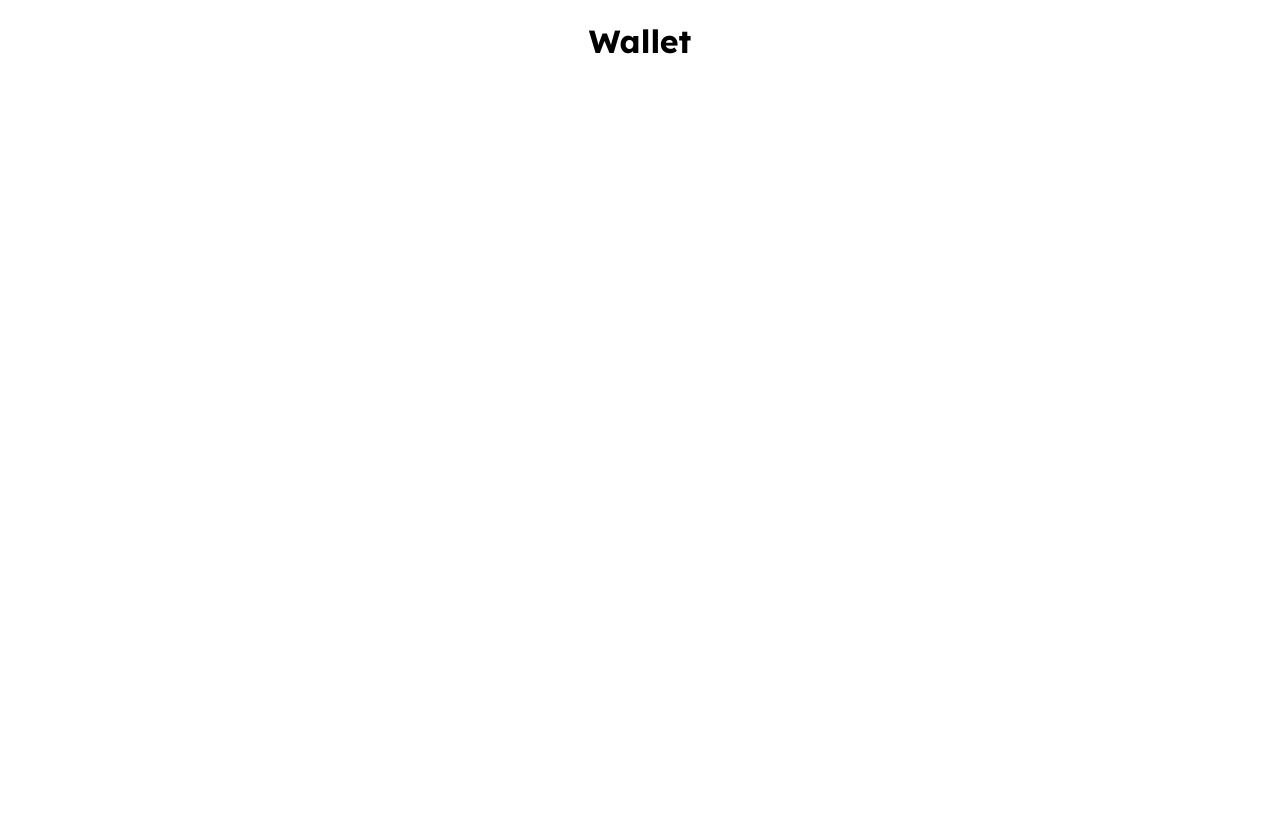
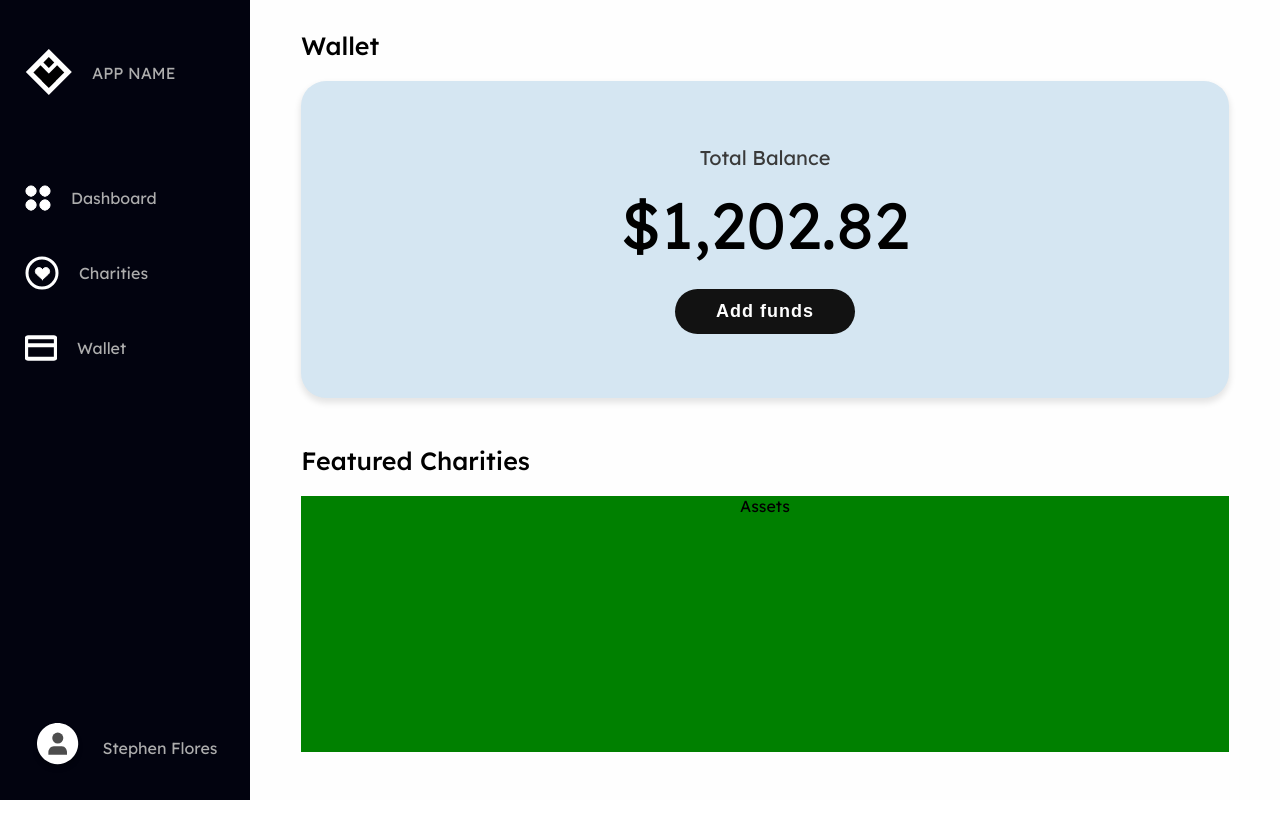
Before and after one commit to david-wei-01001/CryptoCare, a React (Create React App) app in the folder frontend/: page /wallet in a window 1280 px wide. After the commit the page ends 800 px from the top, so only its background shows below. Built offline with nearby package versions, Linux system fonts and the light colour scheme.

Commit message:
feat: Created Wallet Card Component

```diff
--- a/frontend/src/App.css
+++ b/frontend/src/App.css
@@ -7,6 +7,7 @@
   --accent-light-yellow: #FCFD9C;
   --off-white--background: #FEFEFE;
   --light-gray--background: #F7F7F7;
+  --light-blue-background: #D5E6F2;
   --off-black--background: #02030F;
   --black--text: #000000;
   --med-gray--text: #3A3A3A;
@@ -20,6 +21,12 @@
 .App-logo {
   height: 40vmin;
   pointer-events: none;
+}
+
+.sidebar {
+  width: 250px;
+  background-color: #02030F;
+  height: 100%;
 }
 
 @media (prefers-reduced-motion: no-preference) {
--- a/frontend/src/components/Dashboard/Dashboard.css
+++ b/frontend/src/components/Dashboard/Dashboard.css
@@ -63,6 +63,10 @@
 
 /* Donations History  -- START */
 
+.donation-history-container {
+  box-shadow: 0px 4px 6px 0px rgba(0, 0, 0, 0.1);
+}
+
 .donations-card {
   display: flex;
   flex-direction: column;
--- /dev/null
+++ b/frontend/src/components/Wallet/Assets/Assets.css
@@ -0,0 +1,4 @@
+.assets {
+  background-color: green;
+  height: 100%;
+}
--- /dev/null
+++ b/frontend/src/components/Wallet/Assets/Assets.js
@@ -0,0 +1,12 @@
+import React from 'react';
+import './Assets.css';
+
+const Assets = () => {
+  return (
+    <div className="assets">
+Assets
+    </div>
+  );
+};
+
+export default Assets;
--- a/frontend/src/components/Wallet/Wallet.css
+++ b/frontend/src/components/Wallet/Wallet.css
@@ -0,0 +1,58 @@
+.wallet-container {
+  display: flex;
+  flex-direction: row;
+  height: 100vh;
+  background-color: var(--off-white--background);
+}
+
+.wallet-content h1 {
+  font-size: 25px;
+  font-weight: 500;
+  margin-bottom: 20px;
+}
+
+.wallet-content {
+  display: flex;
+  flex-direction: column;
+  padding: 1% 4%;
+  width: 100%;
+  gap: 20px;
+}
+
+.wallet-content > * {
+  flex: 1;
+}
+
+.wallet-container .top-section {
+  text-align: left;
+  display: flex;
+  flex-direction: column;
+  padding-bottom: 0;
+  flex: 8%;
+}
+
+.bottom-section {
+  margin-top: 10px;
+  padding-bottom: 35px;
+}
+
+/* Assets -- START */
+.assets-section-container {
+  flex: 1;
+}
+
+.assets-section {
+  display: flex;
+  flex-direction: column;
+  height: 100%;
+}
+
+.assets-section .header-section {
+  display: flex;
+  justify-content: space-between;
+}
+
+.assets-section .small-button.stroke {
+  margin-left: auto;
+  margin-right: 0;
+}
--- a/frontend/src/components/Wallet/Wallet.js
+++ b/frontend/src/components/Wallet/Wallet.js
@@ -1,9 +1,31 @@
 import React from 'react';
+import NavigationSidebar from '../NavigationSideBar/NavigationSidebar';
+import Assets from './Assets/Assets';
+import WalletCard from './WalletCard/WalletCard';
+import './Wallet.css';
 
 const Wallet = () => {
   return (
-    <div>
-      <h1>Wallet</h1>
+    <div className="wallet-container">
+      <div className="sidebar">
+        {<NavigationSidebar />}
+      </div>
+      <div className="wallet-content">
+        <div className="top-section">
+          <h1 className="header">Wallet</h1>
+          <WalletCard />
+        </div>
+
+
+        <div className="bottom-section">
+          <div className="assets-section">
+            <div className="header-section">
+              <h1 className="header">Featured Charities</h1>
+            </div>
+            <Assets />
+          </div>
+        </div>
+      </div>
     </div>
   );
 };
--- /dev/null
+++ b/frontend/src/components/Wallet/WalletCard/WalletCard.css
@@ -0,0 +1,38 @@
+.wallet-card-container {
+  background-color: var(--light-blue-background);
+  height: 100%;
+  border-radius: 20px;
+}
+
+p {
+  margin: 0;
+}
+
+.wallet-card-container {
+  background-color: var(--light-blue-background);
+  border-radius: 25px;
+  display: flex;
+  flex-direction: column;
+  justify-content: center;
+  align-items: center;
+  height: 100%;
+  box-shadow: 0px 4px 6px 1px rgba(0, 0, 0, 0.1);
+}
+
+.wallet-card-wrapper {
+  text-align: center;
+  display: flex;
+  flex-direction: column;
+  gap: 14px;
+}
+
+/* Other styles for header and amount */
+.wallet-card-header {
+  font-size: 20px;
+  color: #3A3A3A;
+}
+
+.wallet-card-amount {
+  font-size: 65px;
+  color: #000000;
+}
--- /dev/null
+++ b/frontend/src/components/Wallet/WalletCard/WalletCard.js
@@ -0,0 +1,18 @@
+import React from 'react';
+import './WalletCard.css';
+import SmallButton from '../../Button/SmallButton'
+
+
+const WalletCard = () => {
+  return (
+    <div className="wallet-card-container">
+      <div className="wallet-card-wrapper">
+        <p className="wallet-card-header">Total Balance</p>
+        <span className="wallet-card-amount">$1,202.82</span>
+        <SmallButton onClick="" text="Add funds"/>
+      </div>
+    </div>
+  );
+};
+
+export default WalletCard;
```
